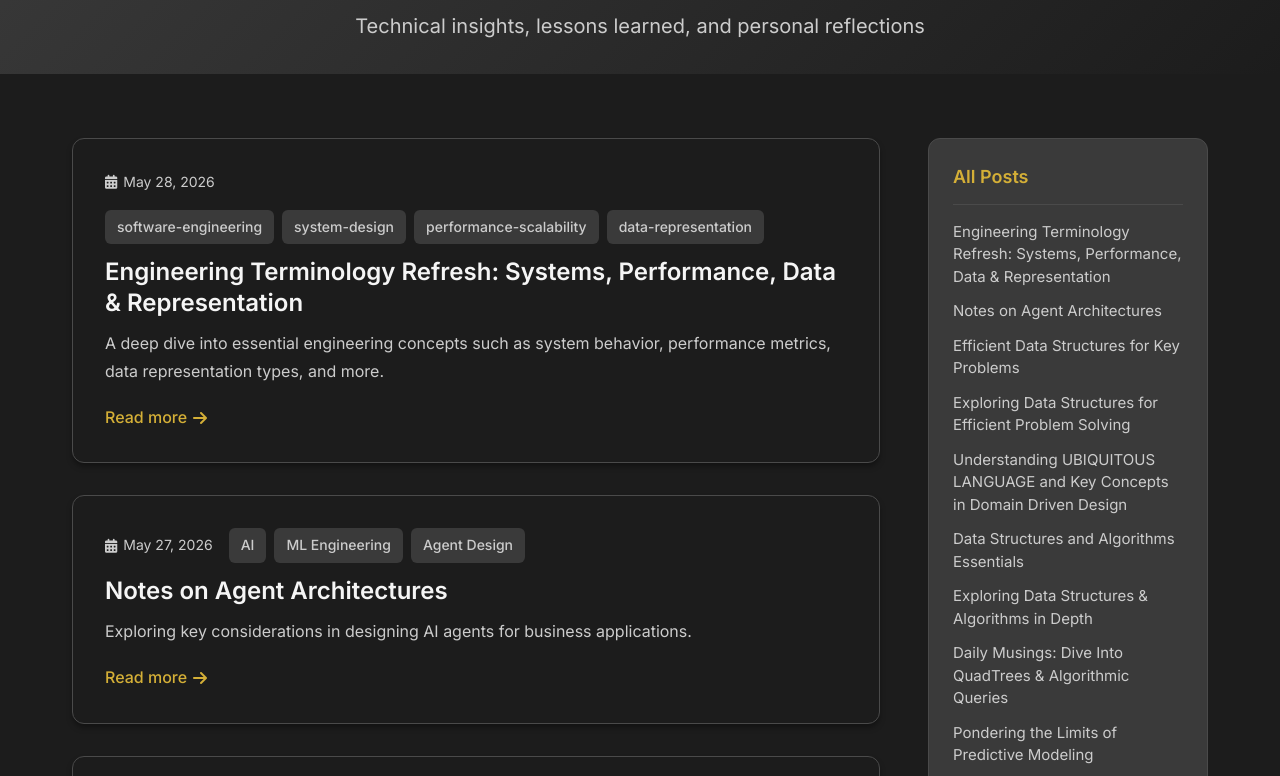
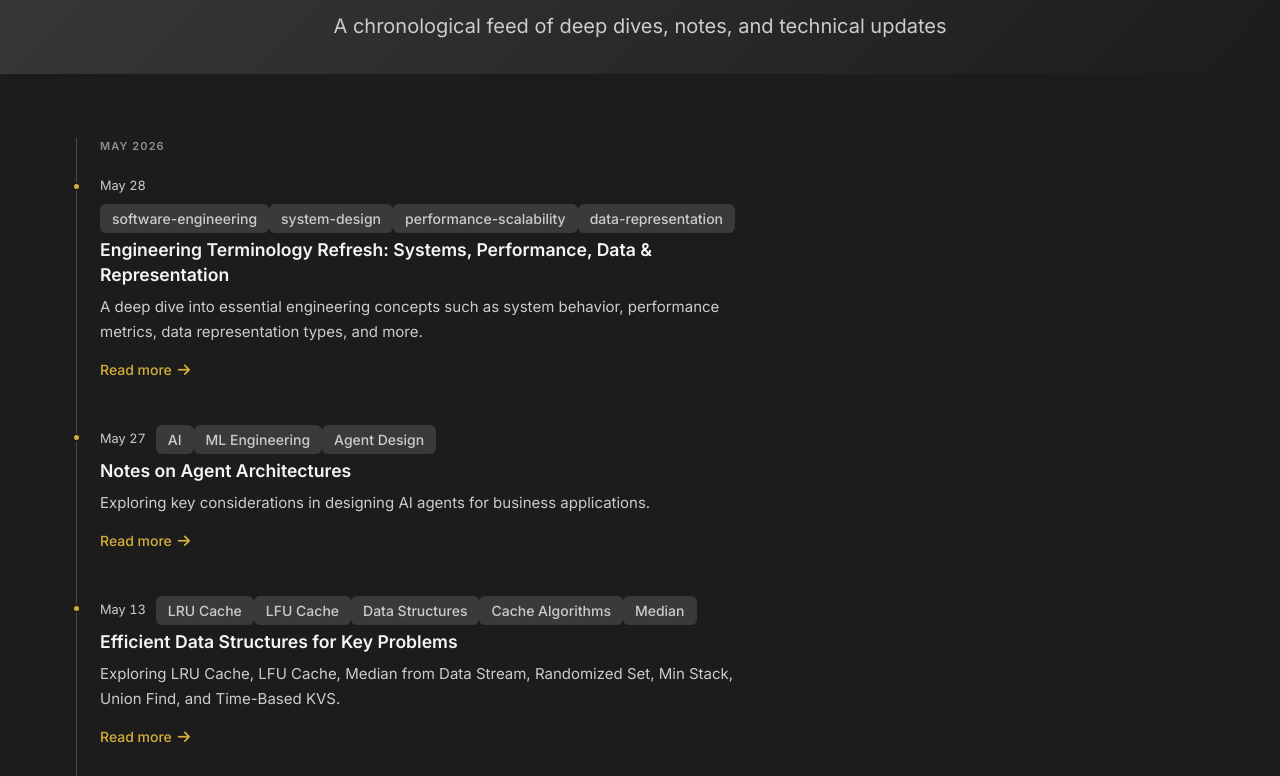
Before and after one commit to gregweg/portfolio, a plain HTML site: page blog/index.html in a window 1280 px wide. Shown: the part 234-1010 px from the top of the page. Drawn offline with Linux system fonts and the light colour scheme.

Commit message:
Updating blog styling to be more of a changelog timeline

```diff
--- a/assets/css/styles.css
+++ b/assets/css/styles.css
@@ -859,6 +859,115 @@ body {
     font-weight: 600;
 }
 
+/* Blog index — timeline feed */
+
+.timeline-feed {
+    max-width: 700px;
+    position: relative;
+    padding-left: 1.75rem;
+}
+
+.timeline-feed::before {
+    content: '';
+    position: absolute;
+    left: 4px;
+    top: 0;
+    bottom: 0;
+    width: 1px;
+    background: var(--border-color);
+}
+
+.timeline-month-label {
+    font-size: 0.6875rem;
+    font-weight: 600;
+    letter-spacing: 0.1em;
+    text-transform: uppercase;
+    color: var(--text-secondary);
+    padding: 2.5rem 0 1.25rem 0;
+    opacity: 0.65;
+}
+
+.timeline-month-label:first-child {
+    padding-top: 0;
+}
+
+.timeline-entry {
+    position: relative;
+    margin-bottom: 2.75rem;
+}
+
+.timeline-dot {
+    position: absolute;
+    left: -1.75rem;
+    top: 0.375rem;
+    width: 9px;
+    height: 9px;
+    border-radius: 50%;
+    background-color: var(--primary-color);
+    border: 2px solid var(--bg-color);
+    z-index: 1;
+    transition: background-color 0.2s ease, transform 0.2s ease;
+}
+
+.timeline-entry:hover .timeline-dot {
+    background-color: var(--secondary-color);
+    transform: scale(1.35);
+}
+
+.timeline-meta {
+    display: flex;
+    align-items: center;
+    gap: 0.625rem;
+    flex-wrap: wrap;
+    margin-bottom: 0.4rem;
+}
+
+.timeline-date {
+    font-size: 0.8rem;
+    color: var(--text-secondary);
+    font-variant-numeric: tabular-nums;
+    flex-shrink: 0;
+}
+
+.timeline-title {
+    font-size: 1.1rem;
+    font-weight: 600;
+    line-height: 1.4;
+    margin-bottom: 0.5rem;
+}
+
+.timeline-title a {
+    color: var(--text-primary);
+    text-decoration: none;
+    transition: var(--transition);
+}
+
+.timeline-title a:hover {
+    color: var(--primary-color);
+}
+
+.timeline-description {
+    color: var(--text-secondary);
+    font-size: 0.9375rem;
+    line-height: 1.65;
+    margin-bottom: 0.75rem;
+}
+
+.timeline-read-more {
+    font-size: 0.875rem;
+    color: var(--primary-color);
+    text-decoration: none;
+    font-weight: 500;
+    display: inline-flex;
+    align-items: center;
+    gap: 0.375rem;
+    transition: opacity 0.2s ease;
+}
+
+.timeline-read-more:hover {
+    opacity: 0.7;
+}
+
 /* Individual blog post */
 
 .blog-post {
--- a/blog/index.html
+++ b/blog/index.html
@@ -27,25 +27,15 @@
     <main>
         <section class="page-header">
             <div class="container">
-                <h1 class="page-title">Blog</h1>
-                <p class="page-description">Technical insights, lessons learned, and personal reflections</p>
+                <h1 class="page-title">Engineering Log</h1>
+                <p class="page-description">A chronological feed of deep dives, notes, and technical updates</p>
             </div>
         </section>
 
         <section class="blog-section">
             <div class="container">
-                <div class="blog-layout">
-                    <div class="blog-main" id="blog-posts-list">
-                        <!-- Posts injected by JS -->
-                    </div>
-                    <aside class="blog-sidebar">
-                        <div class="sidebar-widget">
-                            <h3 class="sidebar-title">All Posts</h3>
-                            <ul class="sidebar-post-list" id="sidebar-post-list">
-                                <!-- Links injected by JS -->
-                            </ul>
-                        </div>
-                    </aside>
+                <div class="timeline-feed" id="timeline">
+                    <!-- Entries injected by JS -->
                 </div>
             </div>
         </section>
@@ -59,39 +49,50 @@
 
     <script src="posts.js"></script>
     <script>
-        function formatDate(dateStr) {
-            const [year, month, day] = dateStr.split('-').map(Number);
-            return new Date(year, month - 1, day).toLocaleDateString('en-US', {
-                year: 'numeric', month: 'long', day: 'numeric'
+        function formatMonthYear(dateStr) {
+            const [year, month] = dateStr.split('-').map(Number);
+            return new Date(year, month - 1, 1).toLocaleDateString('en-US', {
+                year: 'numeric', month: 'long'
             });
         }
 
-        const postsList = document.getElementById('blog-posts-list');
-        const sidebarList = document.getElementById('sidebar-post-list');
+        function formatShortDate(dateStr) {
+            const [year, month, day] = dateStr.split('-').map(Number);
+            return new Date(year, month - 1, day).toLocaleDateString('en-US', {
+                month: 'short', day: 'numeric'
+            });
+        }
+
+        const timeline = document.getElementById('timeline');
+        let currentMonthKey = null;
 
         BLOG_POSTS.forEach(post => {
+            const monthKey = post.date.slice(0, 7);
             const href = post.slug + '.html';
 
-            // Main post card
-            const card = document.createElement('article');
-            card.className = 'blog-card';
-            card.innerHTML = `
-                <div class="blog-card-meta">
-                    <span class="blog-card-date"><i class="fas fa-calendar-alt"></i> ${formatDate(post.date)}</span>
-                    <div class="blog-card-tags">
-                        ${post.tags.map(t => `<span class="tag">${t}</span>`).join('')}
+            if (monthKey !== currentMonthKey) {
+                currentMonthKey = monthKey;
+                const label = document.createElement('div');
+                label.className = 'timeline-month-label';
+                label.textContent = formatMonthYear(post.date);
+                timeline.appendChild(label);
+            }
+
+            const entry = document.createElement('div');
+            entry.className = 'timeline-entry';
+            entry.innerHTML = `
+                <span class="timeline-dot"></span>
+                <div class="timeline-content">
+                    <div class="timeline-meta">
+                        <span class="timeline-date">${formatShortDate(post.date)}</span>
+                        <div class="timeline-tags">${post.tags.map(t => `<span class="tag">${t}</span>`).join('')}</div>
                     </div>
+                    <h2 class="timeline-title"><a href="${href}">${post.title}</a></h2>
+                    <p class="timeline-description">${post.description}</p>
+                    <a href="${href}" class="timeline-read-more">Read more <i class="fas fa-arrow-right"></i></a>
                 </div>
-                <h2 class="blog-card-title"><a href="${href}">${post.title}</a></h2>
-                <p class="blog-card-description">${post.description}</p>
-                <a href="${href}" class="project-link">Read more <i class="fas fa-arrow-right"></i></a>
             `;
-            postsList.appendChild(card);
-
-            // Sidebar link
-            const li = document.createElement('li');
-            li.innerHTML = `<a href="${href}" class="sidebar-post-link">${post.title}</a>`;
-            sidebarList.appendChild(li);
+            timeline.appendChild(entry);
         });
     </script>
 </body>
```
